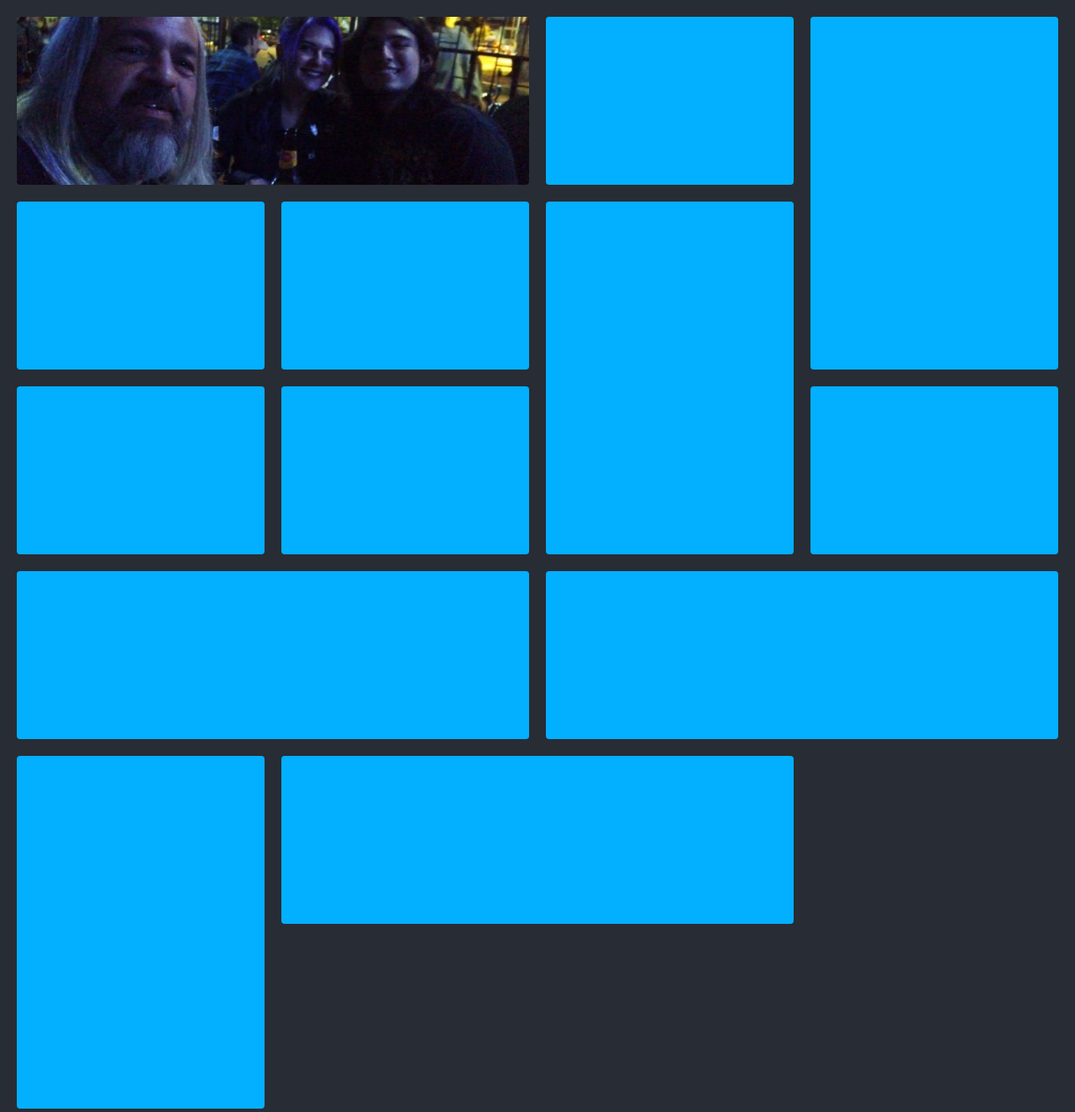
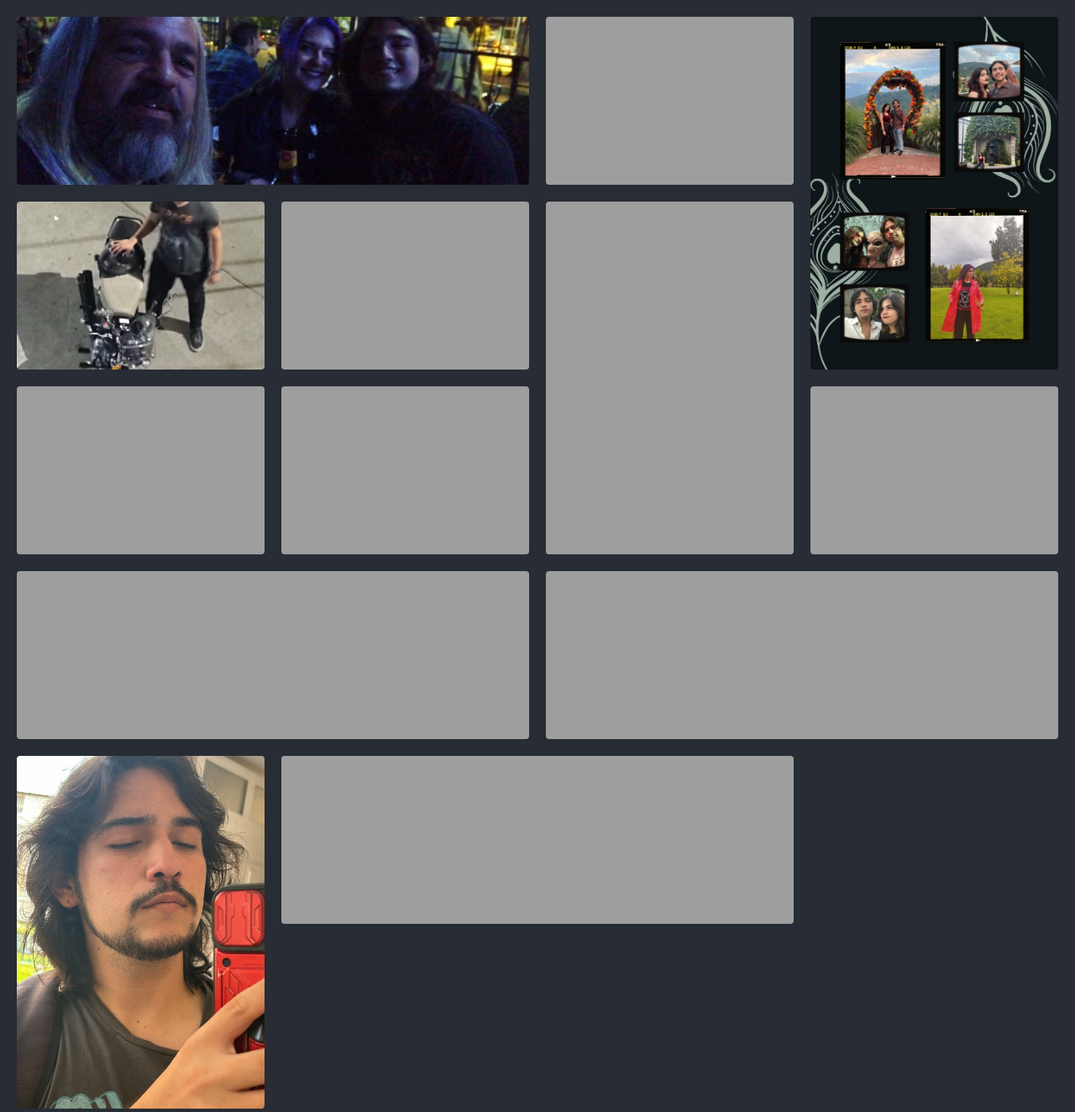
Before and after one commit to JuanRojasAguilar/responsive-img-grid, a plain HTML site: page index.html in a window 1280 px wide. Shown: the whole page at 84% size. Drawn offline with Linux system fonts and the light colour scheme; the site is published under a folder, as on GitHub Pages, so addresses that start at the root find nothing.

Commit message:
images fix

```diff
--- a/index.html
+++ b/index.html
@@ -10,18 +10,18 @@
 <body>
     <div class="grid-container">
         <div class="grid-item wide" style="background-image: url('./images/wide.jpg')"></div>
-        <div class="grid-item" style="background-image: url('/images/square.jpeg');"></div>
-        <div class="grid-item tall" style="background-image: url('/images/tall.jpg');"></div>
-        <div class="grid-item" style="background-image: url('/images/square2.jpg');"></div>
-        <div class="grid-item " style="background-image: url('/images/square3.jpeg');"></div>
-        <div class="grid-item tall" style="background-image: url('/images/tall2.jpeg');"></div>
-        <div class="grid-item " style="background-image: url('/images/square4.jpeg');"></div>
-        <div class="grid-item wide" style="background-image: url('/images/wide2.jpeg')"></div>
-        <div class="grid-item wide" style="background-image: url('/images/wide3.jpeg');"></div>
-        <div class="grid-item tall" style="background-image: url('/images/tall3.jpg');"></div>
-        <div class="grid-item " style="background-image: url('/images/square5.jpeg');"></div>
-        <div class="grid-item wide" style="background-image: url('/images/wide4.jpeg');"></div>
-        <div class="grid-item " style="background-image: url('/images/square6.jpeg');"></div>
+        <div class="grid-item" style="background-image: url('./images/square.jpeg');"></div>
+        <div class="grid-item tall" style="background-image: url('./images/tall.jpg');"></div>
+        <div class="grid-item" style="background-image: url('./images/square2.jpg');"></div>
+        <div class="grid-item " style="background-image: url('./images/square3.jpeg');"></div>
+        <div class="grid-item tall" style="background-image: url('./images/tall2.jpeg');"></div>
+        <div class="grid-item " style="background-image: url('./images/square4.jpeg');"></div>
+        <div class="grid-item wide" style="background-image: url('./images/wide2.jpeg')"></div>
+        <div class="grid-item wide" style="background-image: url('./images/wide3.jpeg');"></div>
+        <div class="grid-item tall" style="background-image: url('./images/tall3.jpg');"></div>
+        <div class="grid-item " style="background-image: url('./images/square5.jpeg');"></div>
+        <div class="grid-item wide" style="background-image: url('./images/wide4.jpeg');"></div>
+        <div class="grid-item " style="background-image: url('./images/square6.jpeg');"></div>
     </div>
 </body>
 
```
